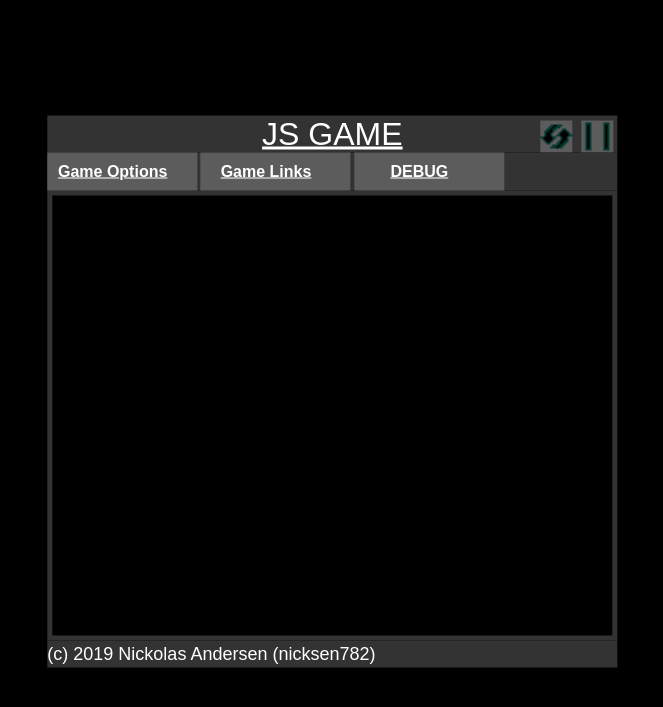
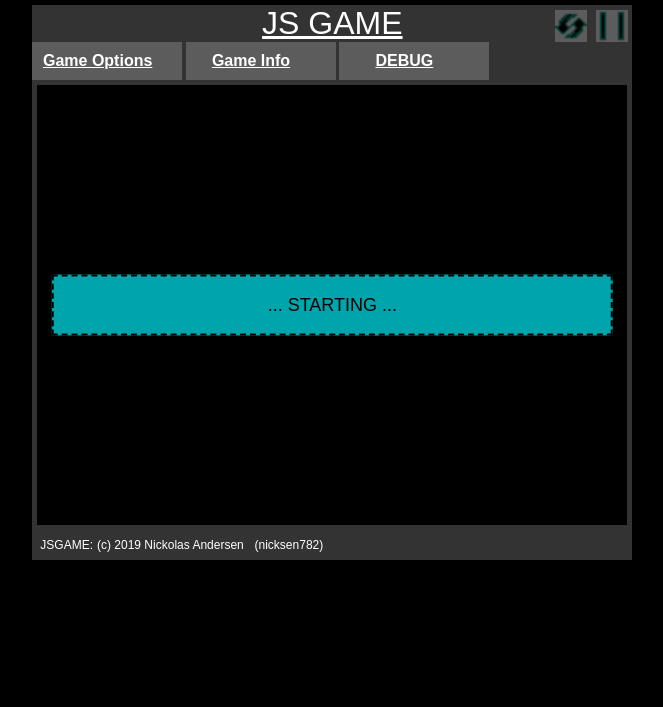
Before and after one commit to nicksen782/JSGAME, a PHP site: page / in a window 1280 px wide. Shown: the top 707 px of the page, without its empty margins (306-969 px from the left). Run offline with PHP 8.4, Linux system fonts and the light colour scheme; data that the repository does not hold is empty.

Commit message:
20200216: CHANGES TO INIT, REAL GAMEPAD IMPROVEMENTS
* preGame_indicator will show the current loading status.
* canvasResize_autofit_onFullscreenResize runs only when switching into full screen.
* Testing a new feature that will display authors from the gamesettings.json file into the bottom bar.
* Testing new init feature that uses JavaScript instead of inline PHP.
* Improvements to the real gamepad config.
 - If a gamepad is connected an icon indicator will appear.
 - If a gamepad is disconnected the icon indicator will disappear.
 - Clicking on that icon will bring you to the gamepad config screen.

```diff
--- a/index.css
+++ b/index.css
@@ -70,8 +70,6 @@
     background-color: black;
     position: relative;
     text-align: center;
-    /* min-width: 570px; */
-    /* width: 570px; */
     margin: auto;
 }
 
@@ -88,6 +86,7 @@
 	text-align: left;
 	background-color: #333;
 	position: relative;
+	z-index: 999;
 }
 .navcol:hover{
 	background-color: rgb(216, 216, 216);
@@ -120,7 +119,6 @@
 .navrow_left {display:inline-block;position: relative;left: 0px;overflow: hidden;white-space: nowrap;text-align: left;width: 40%;/* background-color: rosybrown; */font-size: 1.0em;line-height: 1.25em;}
 .navrow_right{display:inline-block;position: absolute;left: 250px;overflow: hidden;white-space: nowrap;text-align: left;/* width: 60%; */font-size: 0.75em;line-height: 1.75em;/* background-color: cadetblue; */}
 .navbutton{
-	/* padding: 10px; */
 	border: none;
 	outline: none;
 	margin: 0;
@@ -147,32 +145,21 @@
 	display: none;
 	position: absolute;
 	background-color: rgba(216, 216, 216, 0.9);
-	/* background-color: rgba(135, 206, 235, 0.75); */
 	min-width: 446px;
 	width: 98%;
-	box-shadow: 5px 5px 0px 5px #666666;
+	box-shadow: 3px 3px 3px 3px #666666;
 	z-index: 1;
 	padding: 10px;
 	position: absolute;
 	left: 0px;
 	top: 35px;
-	/* bottom: -60px; */
 	white-space: nowrap;
 	overflow: hidden;
 }
 /* NAVIGATION BAR */
 
 #siteContainerDiv1 {
-	/* border: 5px solid #333333; */
-	/* background-color: #101115; */
-	min-width: 570px;
-	/* height: 100%; */
-	/* width: 100%; */
-	/* margin-top: 55px; */
-}
-#siteContainerDiv2 {
-	border: 5px solid #464646;
-	margin: 5px;
+	min-width: 600px;
 }
 
 #topBar #topBar_line1 {
@@ -193,15 +180,10 @@
 #mainCenter {
     min-height: 230px;
     background-color: black;
-    /* height: 100%; */
-    /* width: 100%; */
     min-width: 256px;
     min-height: 256px;
     display: block;
-    /* position: absolute; */
-    /* top: 0px; */
-    /* left: 0px; */
-    /* padding: 230px; */
+    position: relative;
     margin: auto;
     border: 5px solid #333333;
 }
@@ -210,8 +192,26 @@
 	width: 440px;
 	height: 440px;
 	margin: auto;
-	/* border: 1px solid #333333; */
-	/* position: absolute;top: 50%;left: 50%;transform: translate(-50%, -50%); */
+}
+
+#indicator_preGame {
+    display: none;
+    background-color: rgba(0, 220, 230, 0.75);
+    border: 2px dashed black;
+    padding: 5px;
+    position: absolute;
+    top: 50%;
+    left: 50%;
+    transform: translate(-50%, -50%);
+    z-index: 106;
+    width: 95%;
+    font-size: 18px;
+    min-height: 2em;
+    padding: 1em;
+}
+
+#indicator_preGame.show {
+	display: block;
 }
 
 #indicator {
@@ -226,6 +226,7 @@
     z-index: 106;
     width: 90%;
     font-size: 36px;
+    min-height: 2em;
 }
 
 #indicator.show {
@@ -244,6 +245,7 @@
 	z-index: 106;
 	width: 95%;
 	font-size: 18px;
+	min-height: 2em;
 }
 #indicator_extraText.show{ display: block; }
 
@@ -291,15 +293,15 @@
     transform-origin: right;
 }
 
-.pause { background: url("spritemap.png") -0px  -0px no-repeat; }
-.play  { background: url("spritemap.png") -16px -0px no-repeat; }
-.caret { background: url("spritemap.png") -32px -0px no-repeat; }
-.reload{ background: url("spritemap.png") -48px -0px no-repeat; }
+.pause { background: url("img/spritemap.png") -0px  -0px no-repeat; }
+.play  { background: url("img/spritemap.png") -16px -0px no-repeat; }
+.caret { background: url("img/spritemap.png") -32px -0px no-repeat; }
+.reload{ background: url("img/spritemap.png") -48px -0px no-repeat; }
 
-.pause:hover  { background: url("spritemap.png") -0px  -16px no-repeat; }
-.play:hover   { background: url("spritemap.png") -16px -16px no-repeat; }
-.caret:hover  { background: url("spritemap.png") -32px -16px no-repeat; }
-.reload:hover { background: url("spritemap.png") -48px -16px no-repeat; }
+.pause:hover  { background: url("img/spritemap.png") -0px  -16px no-repeat; }
+.play:hover   { background: url("img/spritemap.png") -16px -16px no-repeat; }
+.caret:hover  { background: url("img/spritemap.png") -32px -16px no-repeat; }
+.reload:hover { background: url("img/spritemap.png") -48px -16px no-repeat; }
 
 div#topBar_line1_buttons {
     position: absolute;
@@ -308,32 +310,23 @@
 }
 
 canvas#canvas_OUTPUT {
-    /* border: 1px solid #333333; */
-    /* background-color: aquamarine; */
     width: 100%;
     height: 100%;
-    /* visibility: hidden; */
 }
 
 /* ================================ */
 
 select#gameSelector {
-    /* font-size: 14px; */
-    /* width: 220PX; */
     width: 250px;
-    /* margin-top: 1em; */
 }
 
 div#sideDiv {
 	vertical-align: top;
 	display: inline-block;
 	position: relative;
-	/* border: 5px solid skyblue; */
 	border: 5px solid #333333;
-	/* background-color: rgb(107, 169, 193); */
 	background-color: #5d5c5c;
 	background-color: rgba(216, 216, 216, 0.9);
-	/* max-width: 700px; */
 	margin-top: 5px;
 }
 div#sideDiv.hide {
@@ -359,12 +352,12 @@
 #gameControls .gamepad_nes  svg { width: 240px; margin-right: 5px; }
 #gameControls .gamepad_snes svg { width: 240px; height: 100%; background-color: rgba(255, 255, 255, 0.25); }
 
-#gameControls .gamepad_nes.oneGamepad      { display:block; /*vertical-align: top;*/ }
+#gameControls .gamepad_nes.oneGamepad      { display:block; }
 #gameControls .gamepad_nes.oneGamepad svg  { width:480px;margin:0px; }
 #gameControls .gamepad_nes.twoGamepads     { display:inline-block; vertical-align: top; }
 #gameControls .gamepad_nes.twoGamepads svg { width:240px; margin:0px; }
 
-#gameControls .gamepad_snes.oneGamepad     { display:block; /*vertical-align: top;*/ }
+#gameControls .gamepad_snes.oneGamepad     { display:block; }
 #gameControls .gamepad_snes.oneGamepad svg { width:480px; margin:0px; }
 #gameControls .gamepad_snes.twoGamepads    { display:inline-block; vertical-align: top; }
 #gameControls .gamepad_snes.twoGamepads svg{ width:240px; margin:0px; }
@@ -403,6 +396,8 @@
 	border: 4px double black;
 }
 .modals.show { display: block; }
+.modals.hide { display: none; } /* NEEDED? */
+.modals .hide { display: none; } /* NEEDED? */
 /* MODALS */
 
 
@@ -418,9 +413,6 @@
 	position: absolute;
 	width: 600px;
 	height: 120px;
-	/* left:0px; */
-	/* top:0px; */
-	/* background-color:blue; */
 }
 
 #gamepads_gp1_all{background-color: rgb(107, 169, 193);width: 330px;height: 425px;position: absolute;top: 50px;left: 10px;}
@@ -428,9 +420,8 @@
 	position: absolute;
 	width: 80px;
 	min-height: 290px;
-	right: 5px;
+	left: 245px;
 	top: 35px;
-	/* background-color:blue; */
 	text-align: left;
 	z-index:1;
 	border: 1px dotted black;
@@ -455,7 +446,6 @@
 	height: 365px;
 	left: 0px;
 	top: 30px;
-	/* background-color: yellow; */
 	z-index:1;
 }
 
@@ -466,7 +456,6 @@
 	min-height: 290px;
 	right: 5px;
 	top: 35px;
-	/* background-color:blue; */
 	text-align: left;
 	z-index:1;
 	border: 1px dotted black;
@@ -475,7 +464,6 @@
 	position: absolute;
 	width: 250px;
 	padding-left: 5px;
-	/* 	background-color:blue; */
 	left: 0px;
 	top: 0px;
 	z-index:1;
@@ -486,7 +474,6 @@
 	height: 365px;
 	left: 0px;
 	top: 30px;
-	/* background-color: yellow; */
 	z-index:1;
 }
 .gamepads_buttonControls{
@@ -494,14 +481,11 @@
 	width: 96%;
 	position: absolute;
 	bottom: 5px;
-	/* margin: auto; */
 	margin: 2%;
-	/* text-align: center; */
 }
 .gamepads_buttonControls button{
 	width: 80px;
 	margin: 5px;
-	/* margin: auto; */
 }
 
 button.yellowHighlight {
@@ -541,7 +525,6 @@
 /* GAMEPAD STATUS  */
 
 .p_gamepad_status {
-	/* font-size: 8px; */
 	font-weight: bold;
 	font-size: 14px;
 	text-decoration: underline;
@@ -630,14 +613,10 @@
 div#botBar {
     color: white;
     background-color: #333333;
-    height: 1.5em;
-    font-size: 1.5em;
-    line-height: 1.5em;
     text-align: left;
-    /* position: absolute; */
-    /* bottom: 0px; */
-    /* left: 0px; */
     width: 100%;
+    padding: 5px;
+    position: relative;
 }
 
 div#topBar {
@@ -647,3 +626,33 @@
 span#topBar_line1_gamename {
     font-size: 0.75em;
 }
+
+#bot_authors table {width: 90%;}
+#bot_authors table td:nth-child(1) { width:10%; }
+#bot_authors table td:nth-child(2) {width: 30%;}
+#bot_authors table td:nth-child(3) {width: 20%;}
+#bot_authors table td:nth-child(4) {width: 40%;}
+
+#bottom_bar_gamepadDetected{
+	background-color:#5d5c5c;
+	/* background-color:#333; */
+	/* background-image: url(img/CUzeBox_controls_modified.png); */
+	background-image: url(img/nesController.png);
+	background-repeat: no-repeat;
+	background-size: 100% 100%;
+	cursor: pointer;
+	width: 50px;
+	height: 20px;
+	position: absolute;
+	right: 5px;
+	top: 3px;
+	display:none;
+}
+
+#bottom_bar_gamepadDetected.show{
+	display:block;
+}
+
+div#gamepad_ConnectionFound {
+    height: 440px;
+}
--- a/index.php
+++ b/index.php
@@ -19,26 +19,23 @@
 
 </head>
 
-<body class="verticalCenter">
+<body class="">
 
 	<div style="display:inline-block">
 
 	<!-- Holds the main container and the side div. -->
 	<div id="siteContainerDiv1">
 		<!-- MODALS - HIDDEN BY DEFAULT -->
-		<div id="entireBodyDiv" class="modals"></div>
-		<div class="modals verticalCenter panels panels_config" id="panel_config_gamepads">
-
+		<div id="entireBodyDiv" class="modals" onclick=""></div>
+		<div class="modals verticalCenter" id="panel_config_gamepads">
 			<div id="gamepad_outerControls" class="">
-				<!-- <button onclick='JSGAME.GUI.showPanel("panel_config_gamepads", null);'>SKIP</button> -->
+				<!-- <button onclick='JSGAME.GUI.showModal("panel_config_gamepads", null);'>SKIP</button> -->
 				<div id="gamepad_outerControls_title">GAMEPAD CONFIGURATION</div>
-				<div class="gui_hidePanels" onclick='JSGAME.GUI.hidePanels();'>X</div>
-				<div class="gui_hidePanels" onclick='JSGAME.GUI.hidePanels();'>X</div>
-
+				<div class="gui_hidePanels" onclick='JSGAME.GUI.hideModals();'>X</div>
 			</div>
 
 			<!-- Remove this screen -->
-			<div id="gamepad_askForConnection" class="oneLineVH_center hide">
+			<div id="gamepad_askForConnection" class="oneLineVH_center">
 				<div>To use your gamepad, connect it and then press a button.</div>
 			</div>
 
@@ -84,6 +81,7 @@
 			</div>
 
 		</div>
+		<!-- MODALS - HIDDEN BY DEFAULT -->
 
 		<!-- BAR AT THE TOP -->
 		<div id="topBar">
@@ -130,7 +128,7 @@
 								<div class="navrow_left">SIZE</div>
 								<div class="navrow_right">
 									<input id="canvasScaleSlider" title="3" step="0.1" type="range" min="1"
-										max="3.0" value="1">
+										max="3.2" value="1">
 								</div>
 							</div>
 							<!-- ON-SCREEN GAMEPADS -->
@@ -142,7 +140,7 @@
 							</div>
 
 							<!-- GAMEPAD CONFIG -->
-							<div class="navrow" onclick='JSGAME.GUI.showPanel("panel_config_gamepads", null);'>
+							<div class="navrow" onclick='JSGAME.GUI.showModal("panel_config_gamepads", null); JSGAME.GAMEPADS.CONFIG.scan();'>
 								<div class="navrow_left">Gamepads (real)</div>
 								<div class="navrow_right">
 									Displays the Gamepad Configuration menu.
@@ -177,7 +175,7 @@
 					<!-- Links -->
 					<div class="navcol">
 						<div class="navbutton">
-							<span class="navbutton_label">Game Links</span>
+							<span class="navbutton_label">Game Info</span>
 							<span class="navbutton_caret_down"></span>
 						</div>
 						<div class="navbutton_content" id="gamelinks">
@@ -218,6 +216,18 @@
 								</div>
 							</div>
 
+							<!-- BLINKERS -->
+							<!-- <div class="navrow"> -->
+								<!-- <div class="navrow_left"> -->
+									<!-- BLINKERS -->
+									<!-- <span id="gp_blinker1_status">&nbsp;</span> -->
+									<!-- <span id="gp_blinker2_status">&nbsp;</span> -->
+								<!-- </div> -->
+								<!-- <div class="navrow_right"> -->
+									<!-- Indicators for real gamepads. -->
+								<!-- </div> -->
+							<!-- </div> -->
+
 						</div>
 					</div>
 
@@ -234,14 +244,17 @@
 		<!-- MAIN DISPLAY -->
 		<div id="mainCenter">
 			<!-- GAME -->
-			<div id="gameCanvas_DIV" class="XXXXverticalCenter">
+			<div id="gameCanvas_DIV" class="">
 
 				<!-- Main game canvas output.  -->
 				<!-- <canvas width="256" height="256" id="canvas_OUTPUT"></canvas> -->
 
-				<!-- INDICATOR -->
+				<!-- INDICATOR (for errors) -->
 				<div id="indicator"></div>
 				<div id="indicator_extraText"></div>
+
+				<!-- INDICATOR (for pre-game statuses) -->
+				<div id="indicator_preGame">Starting JS GAME</div>
 
 			</div>
 
@@ -249,10 +262,27 @@
 
 		<!-- BAR AT THE BOTTOM -->
 		<div id="botBar">
-			(c) 2019 Nickolas Andersen (nicksen782)<br>
-			<!--  -->
-			<span id="gp_blinker1_status">&nbsp;</span>
-			<span id="gp_blinker2_status">&nbsp;</span>
+
+			<div id="bot_authors">
+				<table>
+					<tr>
+						<td>JSGAME:</td>
+						<td>(c) 2019 Nickolas Andersen</td>
+						<td>(nicksen782)</td>
+						<td></td>
+					</tr>
+					<!-- Additional rows will be added by the PRESETUP.js -->
+					<!-- <tr> <td>GAME:</td>  <td>(c) 2019 Nickolas Andersen (nicksen782)</td> </tr> -->
+				</table>
+			</div>
+
+			<div
+				title="Gamepads found! Click here to configure."
+				id="bottom_bar_gamepadDetected"
+				onclick='JSGAME.GUI.showModal("panel_config_gamepads", null); JSGAME.GAMEPADS.CONFIG.scan();'
+			>
+			</div>
+
 		</div>
 
 	</div>
@@ -271,7 +301,69 @@
 
 	<!-- Init via PHP : gameslist.json, gamesettings.json -->
 	<!-- Also includes the window.onload function. -->
-	<script src='index_p.php/?o=init&qs=<?php echo htmlentities(json_encode(($_GET))); ?>'></script>
+	<script>
+		(function(){
+			let indicator_preGame = document.getElementById("indicator_preGame");
+			indicator_preGame.classList.add("show");
+			indicator_preGame.innerText="... STARTING ...";
+
+			// Parses the queryString in the url and returns the data as an object of key:value pairs.
+			let getQueryStringAsObj              = function() {
+				// Nickolas Andersen (nicksen782)
+				// NOTE: May fail for values that are JSON encoded and/or also include "=" or "&" in the value.
+
+				let str = window.location.search ;
+				let obj = {} ;
+				let key ;
+				let val ;
+				let i ;
+
+				// Work with the string if there was one.
+				if(str=="" || str==null || str==undefined){ return {}; }
+
+				// Take off the "?".
+				str = str.slice(1);
+
+				// Split on "&".
+				str = str.split("&");
+
+				// Go through all the key=value and split them on "=".
+				for(i=0; i<str.length; i+=1){
+					// Split on "=" to get the key and the value.
+					key = str[i].split("=")[0];
+					val = str[i].replace(key+"=", "");
+
+					// Add this to the return object.
+					obj[key] = decodeURIComponent(val);
+				}
+
+				// Finally, return the object.
+				return obj;
+			};
+
+			let addScript = function(src){
+				return new Promise(function(res,rej){
+					let script = document.createElement("script");
+					script.onload=function(){
+						script.onload=null;
+						res();
+					};
+					script.src = src;
+					document.body.appendChild(script);
+				});
+			};
+
+			let qs = getQueryStringAsObj();
+			let url = "index_p.php/?o=init&qs="+JSON.stringify(qs);
+
+			addScript( url );
+		})();
+	</script>
+
+	<!-- INLINE PHP VERSION -->
+	<!-- Init via PHP : gameslist.json, gamesettings.json -->
+	<!-- Also includes the window.onload function. -->
+	<!-- <script src='index_p.php/?o=init&qs=<?php // echo htmlentities(json_encode(($_GET))); ?>'></script> -->
 
 </body>
 
--- a/index_p.php
+++ b/index_p.php
@@ -407,6 +407,7 @@
 			if( isset($gamesettings["INTRO_LOGO"])                  ) { $PHP_VARS['INTRO_LOGO']                  = $gamesettings["INTRO_LOGO"];                  }
 			if( isset($gamesettings["VRAM_ADDR_SIZE"])              ) { $PHP_VARS['VRAM_ADDR_SIZE']              = $gamesettings["VRAM_ADDR_SIZE"];              }
 			if( isset($gamesettings["useBG2"])                      ) { $PHP_VARS['useBG2']                      = $gamesettings["useBG2"];                      }
+			if( isset($gamesettings["authors"])                     ) { $PHP_VARS['authors']                     = $gamesettings["authors"];                     }
 
 			// Start-up logo: Get the files from PHP as base64.
 			switch( $PHP_VARS['INTRO_LOGO'] ){
```
Also changed, not shown: cores/JSGAME_core/GAMEPADS.js (+44 -17 lines), cores/JSGAME_core/GUI.js (+48 -38 lines), cores/JSGAME_core/INIT.js (+22 -9 lines), cores/JSGAME_core/PRESETUP.js (+27 -0 lines), cores/JSGAME_core/SHARED.js (+36 -2 lines), img/spritemap.png (renamed from spritemap.png).
